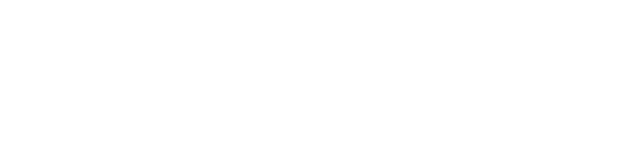
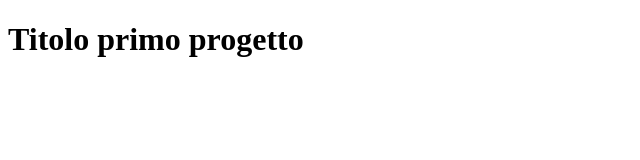
Before and after one commit to LucaBonifazio/livecoding1, a plain HTML site: page index.html in a window 1280 px wide. Shown: the whole page, without its empty margins (0-640 px from the left). Drawn offline with Linux system fonts and the light colour scheme.

Commit message:
aggiunta titolo

```diff
--- a/index.html
+++ b/index.html
@@ -7,6 +7,6 @@
     <title>Document</title>
 </head>
 <body>
-
+    <h1>Titolo primo progetto</h1>
 </body>
 </html>
```
